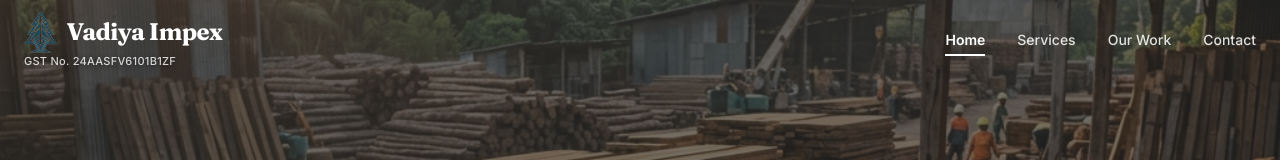
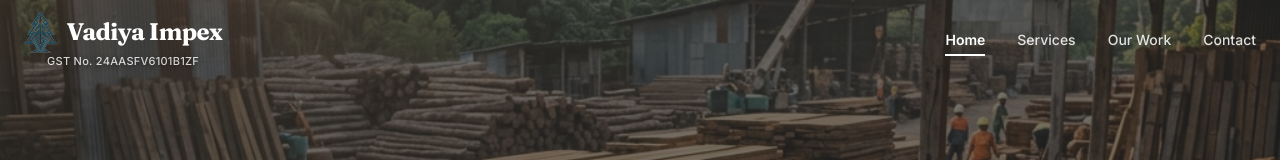
Before and after one commit to prathamp-cyber/Vadiya-Timber, a React (Vite) app: page / in a window 1280 px wide. Shown: the top 160 px of the page. Built offline with nearby package versions, Linux system fonts and the light colour scheme.

Commit message:
fix(navbar): center-align GST number below full logo lockup

```diff
--- a/src/components/Navbar.jsx
+++ b/src/components/Navbar.jsx
@@ -63,7 +63,7 @@ export default function Navbar() {
     >
       <div className="max-w-content mx-auto px-6 h-20 flex items-center justify-between">
         {/* Left: Brand Logo Icon + Text & GST */}
-        <Link to="/" className="flex flex-col text-left group justify-center py-1">
+        <Link to="/" className="flex flex-col group justify-center py-1">
           <div className="flex items-center gap-2.5">
             <img
               src={logoIcon}
@@ -78,7 +78,7 @@ export default function Navbar() {
             </span>
           </div>
           <span
-            className={`font-body text-[10px] sm:text-[11px] font-medium tracking-wide transition-colors duration-300 leading-tight pt-0.5 ${isTransparent ? 'text-white/80' : 'text-text-muted'
+            className={`font-body text-[10px] sm:text-[11px] font-medium tracking-wide transition-colors duration-300 leading-tight pt-0.5 w-full text-center ${isTransparent ? 'text-white/80' : 'text-text-muted'
               }`}
             style={isTransparent ? { textShadow: '0 1px 4px rgba(0,0,0,0.5)' } : {}}
           >
```
